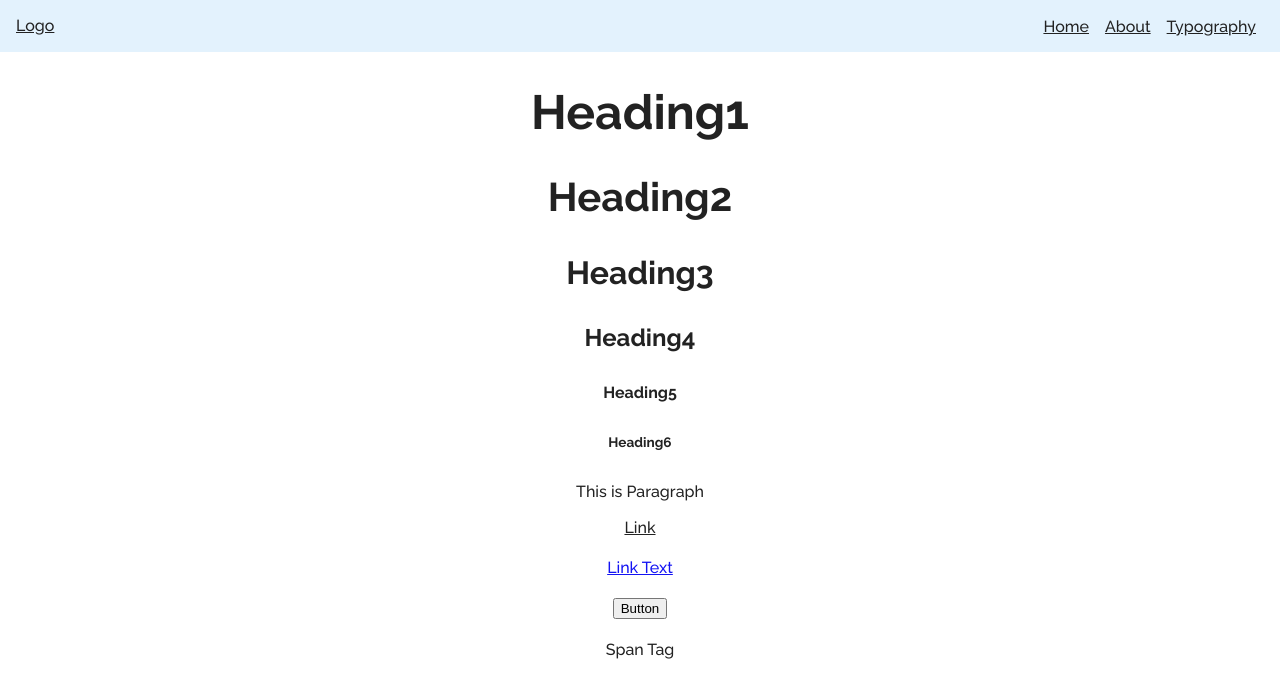
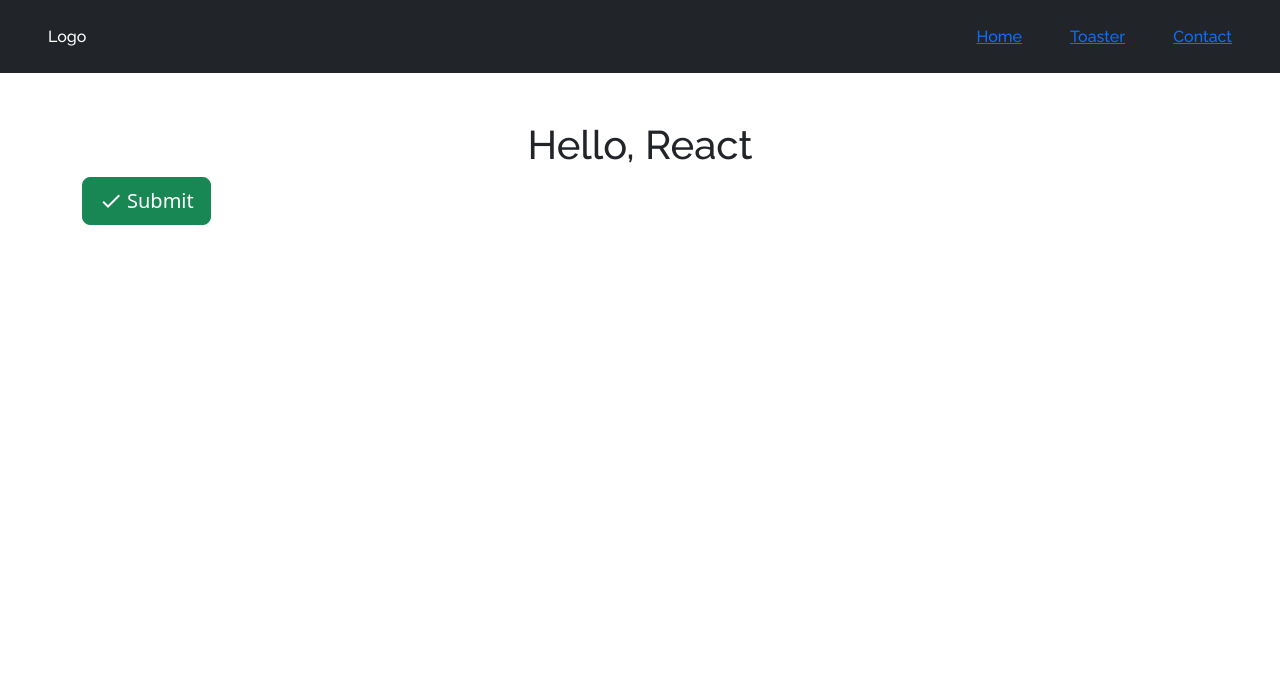
Before and after one commit to Sadityaa/React_POC, a React (Create React App) app: page /toaster in a window 1280 px wide. Shown: the top 698 px of the page. Built offline with nearby package versions, Linux system fonts and the light colour scheme.

Commit message:
routing and global btn created

```diff
--- a/package.json
+++ b/package.json
@@ -6,8 +6,11 @@
     "@testing-library/jest-dom": "^5.17.0",
     "@testing-library/react": "^13.4.0",
     "@testing-library/user-event": "^13.5.0",
+    "bootstrap": "^5.3.3",
     "react": "^18.3.1",
+    "react-bootstrap": "^2.10.4",
     "react-dom": "^18.3.1",
+    "react-router-dom": "^6.25.1",
     "react-scripts": "5.0.1",
     "web-vitals": "^2.1.4"
   },
--- a/public/index.html
+++ b/public/index.html
@@ -1,14 +1,12 @@
 <!DOCTYPE html>
 <html lang="en">
+
 <head>
   <meta charset="utf-8" />
   <link rel="icon" href="%PUBLIC_URL%/favicon.ico" />
   <meta name="viewport" content="width=device-width, initial-scale=1" />
   <meta name="theme-color" content="#000000" />
-    <meta
-      name="description"
-      content="Web site created using create-react-app"
-    />
+  <meta name="description" content="Web site created using create-react-app" />
   <link rel="apple-touch-icon" href="%PUBLIC_URL%/logo192.png" />
   <!--
       manifest.json provides metadata used when your web app is installed on a
@@ -26,9 +24,15 @@
     -->
   <link rel="preconnect" href="https://fonts.googleapis.com">
   <link rel="preconnect" href="https://fonts.gstatic.com" crossorigin>
-    <link href="https://fonts.googleapis.com/css2?family=Poppins:ital,wght@0,100;0,200;0,300;0,400;0,500;0,600;0,700;0,800;0,900;1,100;1,200;1,300;1,400;1,500;1,600;1,700;1,800;1,900&family=Raleway:ital,wght@0,100..900;1,100..900&display=swap" rel="stylesheet">
+  <link
+    href="https://fonts.googleapis.com/css2?family=Material+Icons&family=Material+Icons+Outlined&family=Material+Icons+Round&family=Material+Icons+Two+Tone&family=Material+Icons+Sharp"
+    rel="stylesheet">
+  <link
+    href="https://fonts.googleapis.com/css2?family=Poppins:ital,wght@0,100;0,200;0,300;0,400;0,500;0,600;0,700;0,800;0,900;1,100;1,200;1,300;1,400;1,500;1,600;1,700;1,800;1,900&family=Raleway:ital,wght@0,100..900;1,100..900&display=swap"
+    rel="stylesheet">
   <title>React App</title>
 </head>
+
 <body>
   <noscript>You need to enable JavaScript to run this app.</noscript>
   <div id="root"></div>
@@ -43,4 +47,5 @@
       To create a production bundle, use `npm run build` or `yarn build`.
     -->
 </body>
+
 </html>
--- a/src/App.js
+++ /dev/null
@@ -1,27 +0,0 @@
-import logo from './logo.svg';
-import './App.scss';
-import Home from './pages/Home/Home';
-
-function App() {
-  return (
-    <div className="App">
-      {/* <header className="App-header">
-        <img src={logo} className="App-logo" alt="logo" />
-        <p>
-          Edit <code>src/App.js</code> and save to reload.
-        </p>
-        <a
-          className="App-link"
-          href="https://reactjs.org"
-          target="_blank"
-          rel="noopener noreferrer"
-        >
-          Learn React
-        </a>
-      </header> */}
-      <Home/>
-    </div>
-  );
-}
-
-export default App;
--- /dev/null
+++ b/src/App.jsx
@@ -0,0 +1,23 @@
+// import logo from './logo.svg';
+import './App.scss';
+import Home from './pages/Home/Home';
+import { BrowserRouter as Router, Routes, Route } from 'react-router-dom';
+import Header from './components/Header/Header';
+import Toaster from './pages/toaster/toaster-message';
+
+function App() {
+  return (
+    <div className="App">
+       <Router>
+      <Header />
+      <Routes>
+        <Route path="/" element={<Home />} />
+        <Route path="/toaster" element={<Toaster />} />
+        {/* <Route path="/contact" element={<Contact />} /> */}
+      </Routes>
+    </Router>
+    </div>
+  );
+}
+
+export default App;
--- a/src/components/Header/Header.jsx
+++ b/src/components/Header/Header.jsx
@@ -1,26 +1,25 @@
 import React from 'react'
+import { Link } from 'react-router-dom';
 import './Header.scss';
-export default function Header() {
+
+const Header = () => {
   return (
-        <header className='px-2 py-2'>
-            <nav className='d_flex'>
-                {/* Logo */}
+    <nav className='d-flex align-items-center py-4 px-5 bg-dark text-white'>
       <a className="navbar-brand" href="#">Logo</a>
-                {/* Navigation */}
-                <ul className="d_flex">
-                    <li className='px-1'>
-                        <a href="#">Home </a>
+
+      <ul className='d-flex mb-0 gap-5 ps-0'>
+        <li>
+          <Link to="/">Home</Link>
         </li>
-                    <li className='px-1'>
-                        <a href="#">About</a>
+        <li>
+          <Link to="/toaster">Toaster</Link>
         </li>
-                    <li className='px-1'>
-                        <a href="#">Typography</a>
+        <li>
+          <Link to="/contact">Contact</Link>
         </li>
       </ul>
     </nav>
-        </header>
+  );
+};
 
-
-    )
-}
+export default Header;
--- a/src/components/Typography/Typography.jsx
+++ b/src/components/Typography/Typography.jsx
@@ -10,9 +10,8 @@ export default function Typography() {
       <h5>Heading5</h5>
       <h6>Heading6</h6>
       <p>This is Paragraph</p>
-            <a href="#">Link</a><br/><br/>
-            <a href="#" className='link'>Link Text</a><br/><br/>
-            <button>Button</button><br/><br/>
+      <a href="#">Link</a><br />
+      <button>Button</button><br />
       <span>Span Tag</span>
     </div>
   )
--- a/src/index.js
+++ b/src/index.js
@@ -3,6 +3,7 @@ import ReactDOM from 'react-dom/client';
 import './index.scss';
 import App from './App';
 import reportWebVitals from './reportWebVitals';
+import 'bootstrap/dist/css/bootstrap.min.css';
 
 const root = ReactDOM.createRoot(document.getElementById('root'));
 root.render(
--- a/src/pages/Home/Home.jsx
+++ b/src/pages/Home/Home.jsx
@@ -5,8 +5,7 @@ import Typography from '../../components/Typography/Typography'
 export default function Home() {
   return (
     <div>
-      <Header/>
-      <Typography/>
+      <Typography />
     </div>
   )
 }
--- /dev/null
+++ b/src/pages/toaster/toaster-message.jsx
@@ -0,0 +1,25 @@
+import { Container } from "react-bootstrap";
+import Button from '../../shared/Button';
+
+function Toaster() {
+  return (
+    <>
+      {/* <div>Toaster works..!</div> */}
+      <Container className="mt-5">
+        <h1 className="text-center">Hello, React</h1>
+        <Button
+          className='btn-lg d-flex align-items-center gap-1 text-white'
+          size="lg"
+          variant="success"
+          icon='check'
+          iconClass='text-white'
+        >
+          Submit
+        </Button>
+
+      </Container>
+    </>
+  );
+}
+
+export default Toaster;
--- /dev/null
+++ b/src/shared/Button.jsx
@@ -0,0 +1,43 @@
+// src/components/Button.js
+import React from 'react';
+import PropTypes from 'prop-types';
+
+const Button = ({
+    type = 'button',
+    className = '',
+    onClick,
+    children,
+    disabled = false,
+    size = 'md',
+    variant = 'primary',
+    icon = null,
+    iconClass = ''
+}) => {
+    const sizeClass = size ? `btn-${size}` : '';
+    const variantClass = variant ? `btn-${variant}` : '';
+
+    return (
+        <button
+            type={type}
+            className={`btn ${variantClass} ${sizeClass} ${className}`}
+            onClick={onClick}
+            disabled={disabled}
+        >
+            {icon && <span className={`material-icons ${iconClass}`}>{icon}</span>}
+            {children}
+        </button>
+    );
+};
+
+Button.propTypes = {
+    type: PropTypes.string,
+    className: PropTypes.string,
+    onClick: PropTypes.func,
+    children: PropTypes.node,
+    disabled: PropTypes.bool,
+    size: PropTypes.oneOf(['sm', 'md', 'lg']),
+    variant: PropTypes.oneOf(['primary', 'secondary', 'success', 'danger', 'warning']),
+    icon: PropTypes.element,
+};
+
+export default Button;
```
Also changed, not shown: 1 other file (tests, documents, lock files or other folders). Lines whose indentation alone changed are shown as unchanged.
